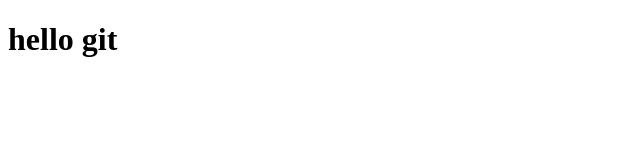
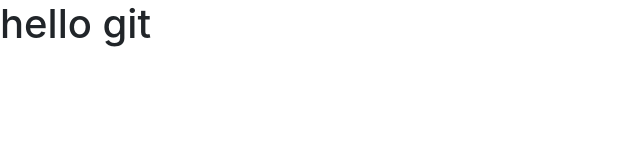
Before and after one commit to bahtiarakimkanov/gitlesson, a website: page index.html in a window 1280 px wide. Shown: the whole page, without its empty margins (0-640 px from the left). Drawn offline with nearby package versions, Linux system fonts and the light colour scheme.

Commit message:
include styles and bootstrap

```diff
--- a/index.html
+++ b/index.html
@@ -4,6 +4,8 @@
     <meta charset="UTF-8">
     <meta name="viewport" content="width=device-width, initial-scale=1.0">
     <title>Document</title>
+    <link rel="stylesheet" href="node_modules/bootstrap/dist/css/bootstrap.min.css">
+    <link rel="stylesheet" href="css/styles.css">
 </head>
 <body>
     <h1>hello git</h1>
```
